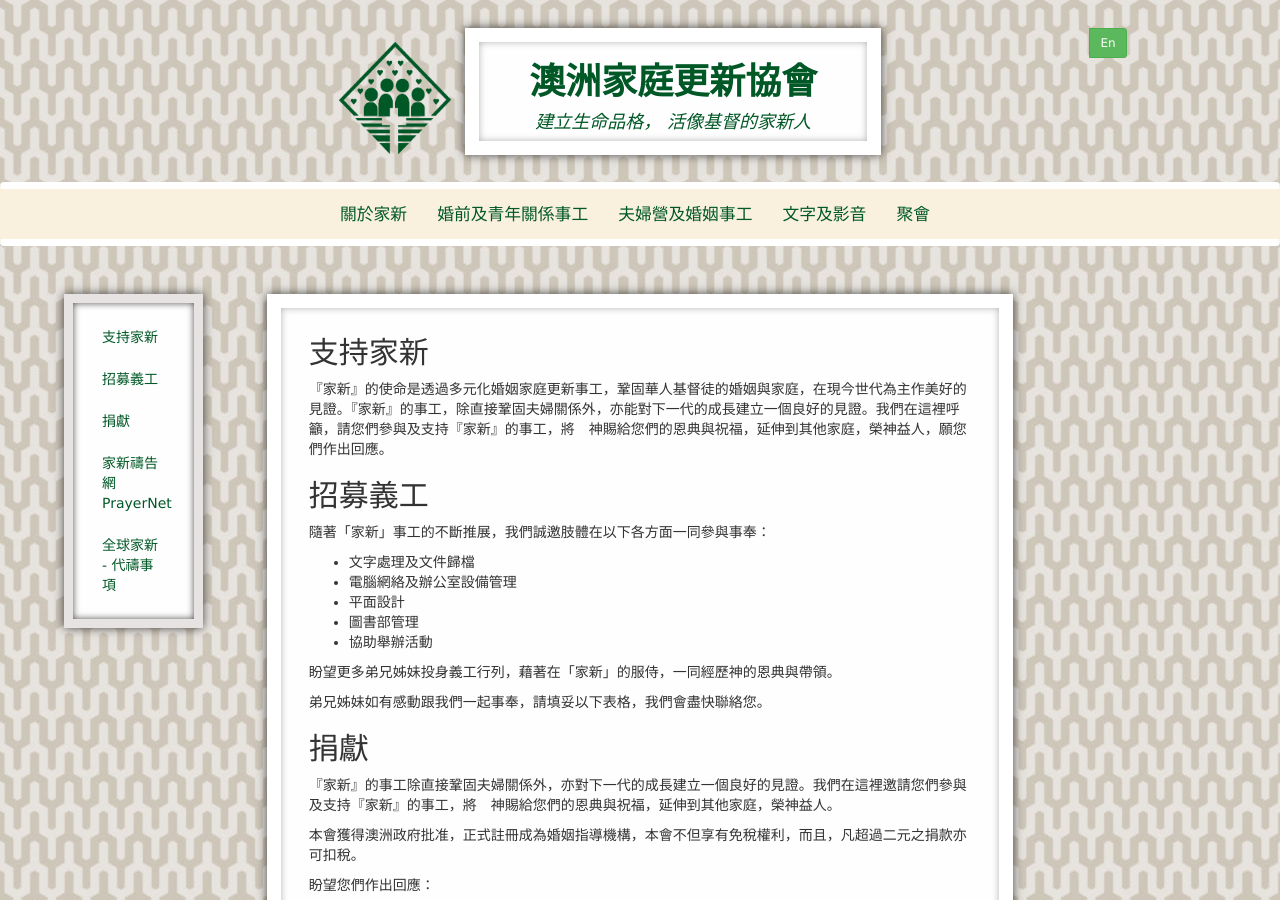
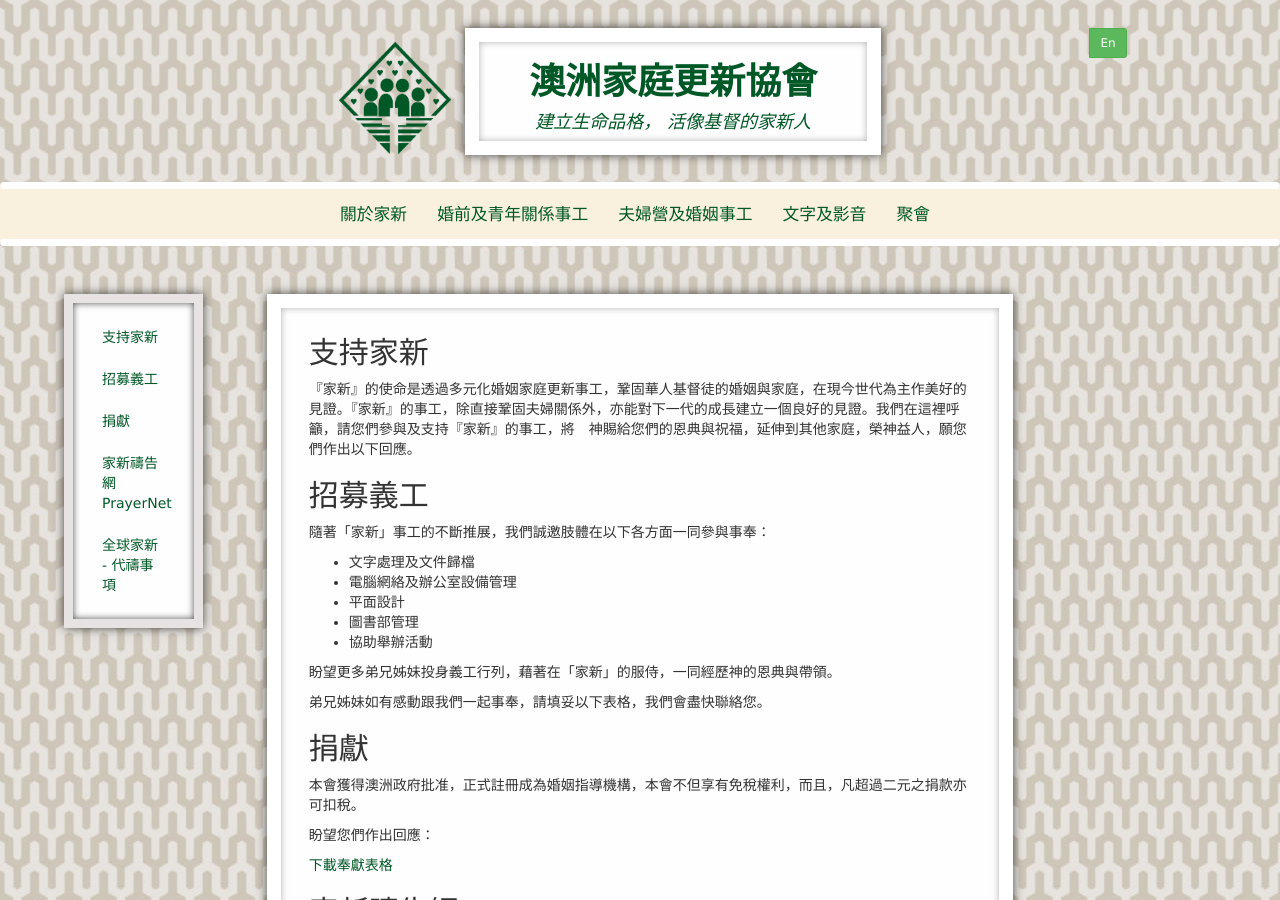
Before and after one commit to mffc/mffc, a Jekyll site: the page built from about/_posts/2001-01-02-support.md, in a window 1280 px wide and 900 px high. Built offline with Jekyll 4.4.1, drawn with Linux system fonts in a browser that asks for light colours; nearby versions of some CDN libraries; Markdown is read by kramdown in place of the engine named in the settings.

Commit message:
changes to support page

```diff
--- a/about/_posts/2001-01-02-support.md
+++ b/about/_posts/2001-01-02-support.md
@@ -17,7 +17,7 @@
 支持家新<a name="support">&nbsp;</a>
 -------
 
-『家新』的使命是透過多元化婚姻家庭更新事工，鞏固華人基督徒的婚姻與家庭，在現今世代為主作美好的見證。『家新』的事工，除直接鞏固夫婦關係外，亦能對下一代的成長建立一個良好的見證。我們在這裡呼籲，請您們參與及支持『家新』的事工，將　神賜給您們的恩典與祝福，延伸到其他家庭，榮神益人，願您們作出回應。
+『家新』的使命是透過多元化婚姻家庭更新事工，鞏固華人基督徒的婚姻與家庭，在現今世代為主作美好的見證。『家新』的事工，除直接鞏固夫婦關係外，亦能對下一代的成長建立一個良好的見證。我們在這裡呼籲，請您們參與及支持『家新』的事工，將　神賜給您們的恩典與祝福，延伸到其他家庭，榮神益人，願您們作出以下回應。
 
 招募義工<a name="volunteer">&nbsp;</a>
 --------
@@ -35,8 +35,6 @@
 
 捐獻<a name="donate">&nbsp;</a>
 ----
-『家新』的事工除直接鞏固夫婦關係外，亦對下一代的成長建立一個良好的見證。我們在這裡邀請您們參與及支持『家新』的事工，將　神賜給您們的恩典與祝福，延伸到其他家庭，榮神益人。
-
 本會獲得澳洲政府批准，正式註冊成為婚姻指導機構，本會不但享有免稅權利，而且，凡超過二元之捐款亦可扣稅。
 
 盼望您們作出回應：
```
